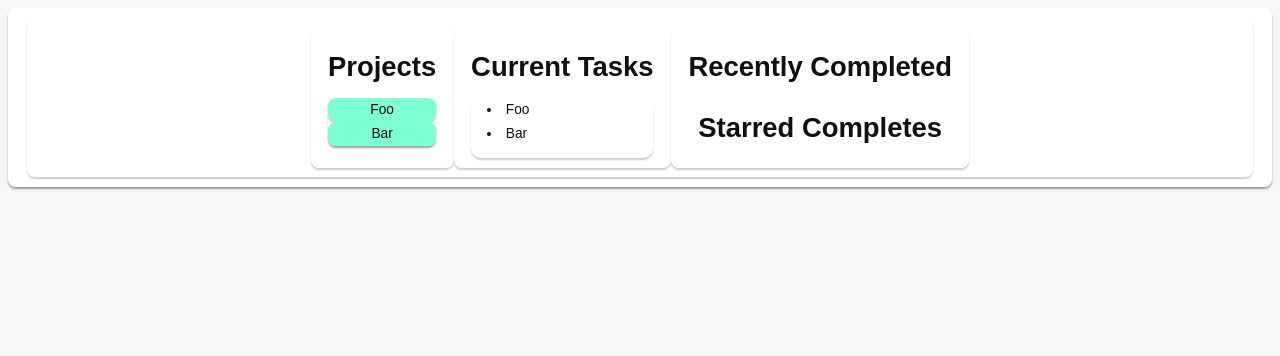
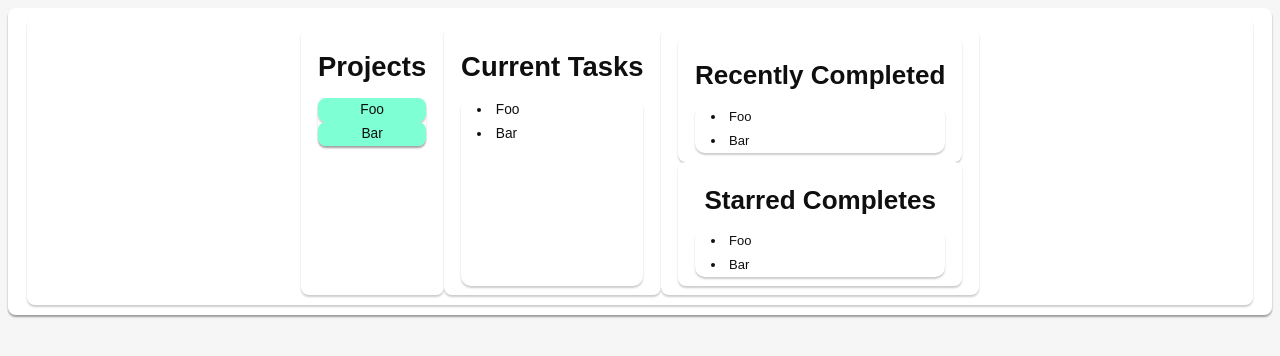
Before and after one commit to npetrangelo/task-tool, a Vue app: page / in a window 1280 px wide. Shown: the top 356 px of the page. Built offline with nearby package versions, Linux system fonts and the light colour scheme.

Commit message:
All components are dynamic lists

```diff
--- a/src/components/Recent.vue
+++ b/src/components/Recent.vue
@@ -1,3 +1,15 @@
+<script setup lang="ts">
+import { ref } from "vue";
+const tasks = ref([{ message: 'Foo' }, { message: 'Bar' }]);
+</script>
+
 <template>
-    <h1>Recently Completed</h1>
+    <div class="col">
+        <h1>Recently Completed</h1>
+        <div class="col tasks">
+            <li v-for="task in tasks">
+                {{ task.message }}
+            </li>
+        </div>
+    </div>
 </template>
--- a/src/components/Starred.vue
+++ b/src/components/Starred.vue
@@ -1,3 +1,15 @@
+<script setup lang="ts">
+import { ref } from "vue";
+const tasks = ref([{ message: 'Foo' }, { message: 'Bar' }]);
+</script>
+
 <template>
-    <h1>Starred Completes</h1>
+    <div class="col">
+        <h1>Starred Completes</h1>
+        <div class="col tasks">
+            <li v-for="task in tasks">
+                {{ task.message }}
+            </li>
+        </div>
+    </div>
 </template>
```
